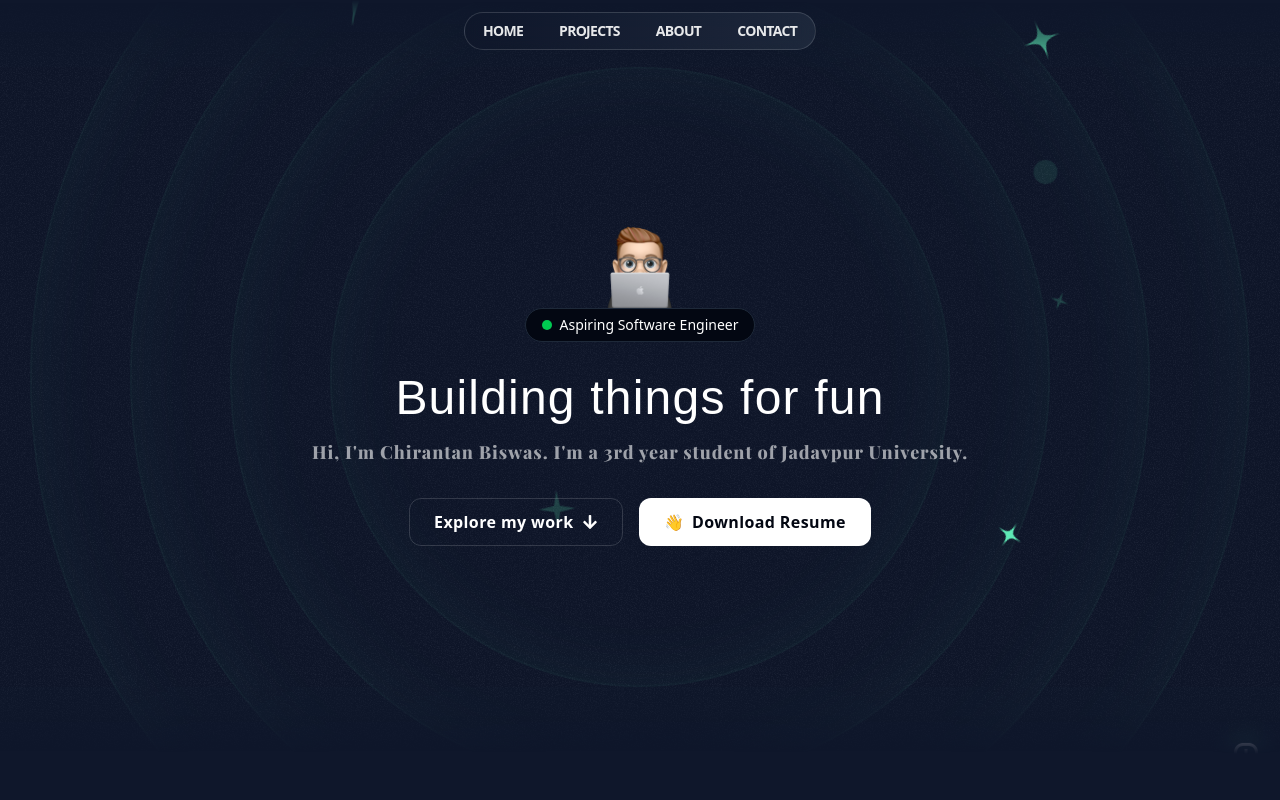
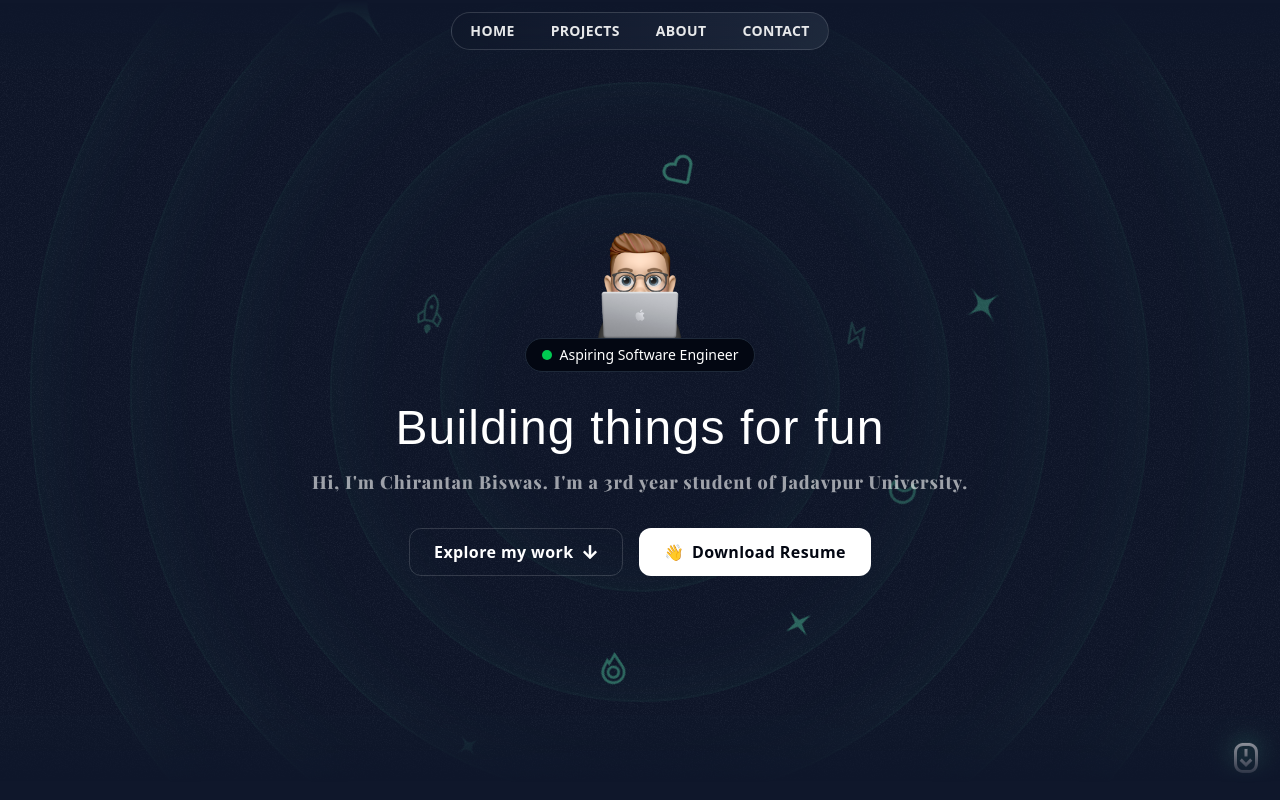
Before and after one commit to Chirantan2002/Personal-Portfolio, a Next.js app: page / in a window 1280 px wide. Shown: the top 800 px of the page. Built offline with nearby package versions, Linux system fonts and the light colour scheme; a web font is replaced by a local one.

Commit message:
Updated on 16/07/25

```diff
--- a/src/app/globals.css
+++ b/src/app/globals.css
@@ -6,6 +6,18 @@
 :root {
   --background: #ffffff;
   --foreground: #171717;
+}
+
+@theme {
+  --animate-ping-large: ping-large 1s ease-in-out infinite;
+
+  @keyframes ping-large {
+    75%,
+    100% {
+      transform: scale(3);
+      opacity: 0;
+    }
+  }
 }
 
 @theme inline {
--- a/src/app/page.tsx
+++ b/src/app/page.tsx
@@ -1,3 +1,4 @@
+"use client";
 import { AboutSection } from "@/sections/About";
 import { Contact } from "@/sections/Contact";
 import { Header } from "@/sections/Header";
--- /dev/null
+++ b/src/components/Orbit.tsx
@@ -0,0 +1,39 @@
+"use client";
+import React from "react";
+import { PropsWithChildren } from "react";
+import { motion } from "framer-motion";
+
+export const Orbit = ({
+  children,
+  size,
+  rotation,
+}: PropsWithChildren<{
+  size: number;
+  rotation: number;
+}>) => {
+  return (
+    <div className="absolute left-1/2 top-1/2 -translate-x-1/2 -translate-y-1/2 -z-20">
+      <div className="animate-spin [animation-duration:30s]">
+        <div
+          className="flex items-start justify-start"
+          style={{
+            height: `${size}px`,
+            width: `${size}px`,
+            transform: `rotate(${rotation}deg)`,
+          }}
+        >
+          <div className="h-max w-max animate-spin transition-all [animation-duration:10s] ease-in-out">
+            <motion.div
+              className="inline-flex animate-pulse transition-all ease-in-out"
+              style={{
+                transform: `rotate(${rotation * -1}deg)`,
+              }}
+            >
+              {children}
+            </motion.div>
+          </div>
+        </div>
+      </div>
+    </div>
+  );
+};
--- a/src/components/StarImage.tsx
+++ /dev/null
@@ -1,24 +0,0 @@
-import React, { PropsWithChildren } from "react";
-
-export const StarImage = ({
-  children,
-  size,
-  rotation,
-}: PropsWithChildren<{ size: number; rotation: number }>) => {
-  return (
-    <div className="absolute left-1/2 top-1/2 -translate-x-1/2 -translate-y-1/2 inline-flex animate-spin [animation-duration:30s] size-[800px]">
-      <div
-        className=""
-        style={{
-          transform: `rotate(${rotation}deg)`,
-          width: `${size}px`,
-          height: `${size}px`,
-        }}
-      >
-        <div className="inline-flex animate-spin [animation-duration:10s]" style={{transform: `rotate(${rotation * -1}deg)`}}>
-          {children}
-        </div>
-      </div>
-    </div>
-  );
-};
--- a/src/components/ToolboxItemTape.tsx
+++ b/src/components/ToolboxItemTape.tsx
@@ -25,7 +25,7 @@ export const ToolboxItem = ({
         className
       )}
     >
-      <div className="flex">
+      <div className="flex -translate-x-20">
         <motion.div
           initial={{ x: 0 }}
           animate={{ x: "-100%" }}
@@ -97,7 +97,7 @@ export const ToolboxItem = ({
         </motion.div>
       </div>
 
-      <div className="flex">
+      <div className="flex -translate-x-96">
         <motion.div
           initial={{ x: "-100%" }}
           animate={{ x: 0 }}
--- a/src/sections/About.tsx
+++ b/src/sections/About.tsx
@@ -21,6 +21,7 @@ import { RiNextjsFill } from "react-icons/ri";
 import { FaPython } from "react-icons/fa";
 import { CardHeader } from "@/components/CardHeader";
 import { ToolboxItem } from "@/components/ToolboxItemTape";
+import { SiTailwindcss } from "react-icons/si";
 import HobbyTape from "@/components/HobbyTape";
 import { motion } from "framer-motion";
 
@@ -56,6 +57,10 @@ const toolboxItems = [
   {
     title: "MongoDB",
     iconType: SiMongodb,
+  },
+  {
+    title: "tailwindCSS",
+    iconType: SiTailwindcss,
   },
   {
     title: "Chrome",
--- a/src/sections/Footer.tsx
+++ b/src/sections/Footer.tsx
@@ -50,12 +50,12 @@ export const Footer = () => {
               <a
                 key={title}
                 href={href}
+                target="_blank"
                 className={`inline-flex place-items-center space-x-1.5`}
               >
                 <Icon
                   className={`h-6 w-6 text-amber-50 transition duration-300 ease-in-out ${hoverColor}`}
                 />
-                {/* <span className={`text-white/70 tiktok-sans-semibold ${hoverColor}`}>{title}</span> */}
               </a>
             ))}
           </nav>
--- a/src/sections/Header.tsx
+++ b/src/sections/Header.tsx
@@ -21,7 +21,7 @@ export const Header = () => {
           <a
             key={index}
             onClick={() => scrollToSection(section)}
-            className="nav-item hover:bg-white hover:bg-shadow-md  text-white/90 hover:text-slate-900 font-semibold text-sm md:text-md uppercase cursor-pointer tracking-tighter"
+            className="nav-item hover:bg-white hover:bg-shadow-md  text-white/90 hover:text-slate-900 font-bold text-sm md:text-md md:uppercase cursor-pointer sm:tracking-tighter md:tracking-wide"
           >
             {section}
           </a>
--- a/src/sections/Hero.tsx
+++ b/src/sections/Hero.tsx
@@ -4,10 +4,15 @@ import memojiImage from "@/assets/images/memoji-computer.png";
 import Image from "next/image";
 import { FaArrowDown } from "react-icons/fa";
 import GrainImage from "@/assets/images/grain.jpg";
-import { StarImage } from "@/components/StarImage";
 import StarIcon from "@/assets/icons/star.svg";
 import SparkleIcon from "@/assets/icons/sparkle.svg";
 import { RiScrollToBottomLine } from "react-icons/ri";
+import { GoRocket } from "react-icons/go";
+import { Orbit } from "@/components/Orbit";
+import { HiOutlineBolt } from "react-icons/hi2";
+import { FiMoon } from "react-icons/fi";
+import { RiMeteorLine } from "react-icons/ri";
+import { FaRegHeart } from "react-icons/fa";
 
 export const HeroSection = () => {
   return (
@@ -16,54 +21,72 @@ export const HeroSection = () => {
       id="Home"
     >
       <div className="absolute inset-0 -z-10">
+        {/* Grain-Image */}
         <div
           className="absolute inset-0 -z-30 opacity-5"
           style={{
             backgroundImage: `url(${GrainImage.src})`,
           }}
         ></div>
+        {/* Grain-Image */}
+
+        {/* Rings with gradient effect */}
+        <div className="hero-ring size-[400px]"></div>
         <div className="hero-ring size-[620px]"></div>
         <div className="hero-ring size-[820px]"></div>
         <div className="hero-ring size-[1020px]"></div>
         <div className="hero-ring size-[1220px]"></div>
-        <StarImage size={800} rotation={-72}>
-          <StarIcon className="size-28 text-emerald-300" />
-        </StarImage>
-        <StarImage size={550} rotation={20}>
-          <StarIcon className="size-12 text-emerald-300" />
-        </StarImage>
-        <StarImage size={590} rotation={98}>
-          <StarIcon className="size-8 text-emerald-300" />
-        </StarImage>
-        <StarImage size={430} rotation={-14}>
-          <SparkleIcon className="size-8 text-emerald-300/20" />
-        </StarImage>
-        <StarImage size={440} rotation={79}>
-          <SparkleIcon className="size-5 text-emerald-300/20" />
-        </StarImage>
-        <StarImage size={530} rotation={178}>
-          <SparkleIcon className="size-10 text-emerald-300/20" />
-        </StarImage>
-        <StarImage size={710} rotation={144}>
-          <SparkleIcon className="size-14 text-emerald-300/20" />
-        </StarImage>
-        <StarImage size={100} rotation={-40}>
-          <div className="size-12 rounded-full bg-emerald-300/5"></div>
-        </StarImage>
-        <StarImage size={330} rotation={-290}>
-          <div className="size-6 rounded-full bg-emerald-300/10"></div>
-        </StarImage>
-        <StarImage size={200} rotation={30}>
-          <div className="size-5 rounded-full bg-emerald-300/5"></div>
-        </StarImage>
+        {/* Rings with gradient effect */}
+
+        {/* Icons on the orbit starts from here */}
+        <Orbit size={800} rotation={-72}>
+          <StarIcon className="text-emerald-300/40 size-28" />
+        </Orbit>
+        <Orbit size={550} rotation={40}>
+          <StarIcon className="text-emerald-300/58 size-12" />
+        </Orbit>
+        <Orbit size={590} rotation={170}>
+          <StarIcon className="text-emerald-300/20 size-8" />
+        </Orbit>
+
+        {/* Orbit at 430 */}
+        <Orbit size={430} rotation={-250}>
+          <SparkleIcon className="text-emerald-300/68 size-8" />
+        </Orbit>
+        <Orbit size={430} rotation={75}>
+          <FiMoon className="text-emerald-300/50 size-8" />
+        </Orbit>
+        <Orbit size={430} rotation={150}>
+          <RiMeteorLine className="text-emerald-300/70 size-8" />
+        </Orbit>
+        {/* Orbit at 430 */}
+
+        {/* Orbit at 350 */}
+        <Orbit size={350} rotation={255}>
+          <GoRocket className="text-emerald-300/40 size-8" />
+        </Orbit>
+        <Orbit size={350} rotation={-320}>
+          <HiOutlineBolt className="text-emerald-300/30 size-8" />
+        </Orbit>
+        <Orbit size={350} rotation={-25}>
+          <FaRegHeart className="text-emerald-300/77 size-8" />
+        </Orbit>
+        {/* Orbit at 350 */}
+
+        {/* Icons on the orbit ends here */}
       </div>
+
+      {/* Main content starts from here */}
       <div className="container mx-auto">
         <div className="flex flex-col items-center">
-          <Image src={memojiImage} alt="memoji" className="size-[100px]" />
+          <Image src={memojiImage} alt="memoji" className="size-[130px]" />
           <div className="bg-gray-950 border border-gray-800 px-4 py-1.5 inline-flex items-center space-x-2 rounded-full">
+            {/* Green-dot animation */}
             <div className="bg-green-500 size-2.5 rounded-full relative">
-              <div className="bg-green-300 rounded-full animate-ping transform absolute inset-0"></div>
+              <div className="bg-green-400 rounded-full animate-ping-large absolute inset-0"></div>
             </div>
+            {/* Green-dot animation */}
+
             <div className="text-sm font-medium">
               Aspiring Software Engineer
             </div>
@@ -78,10 +101,14 @@ export const HeroSection = () => {
             University.
           </p>
         </div>
+
+        {/* Scroll button Indicator */}
         <div className="fixed opacity-0 md:opacity-[1] md:bottom-4 md:right-4 flex items-center justify-center">
           <RiScrollToBottomLine className="text-4xl transition duration-300 absolute inset-0 text-emerald-300 blur-md animate-bounce" />
           <RiScrollToBottomLine className="text-4xl transition duration-300 relative animate-bounce z-0" />
         </div>
+        {/* Scroll button Indicator */}
+
         <div className="flex flex-col md:flex-row justify-center items-center md:space-x-4 mt-8 mx-auto">
           <div className="gap-4 flex flex-col md:flex-row justify-center items-center">
             <button
@@ -115,6 +142,7 @@ export const HeroSection = () => {
           </div>
         </div>
       </div>
+      {/* Main content ends here */}
     </div>
   );
 };
```
